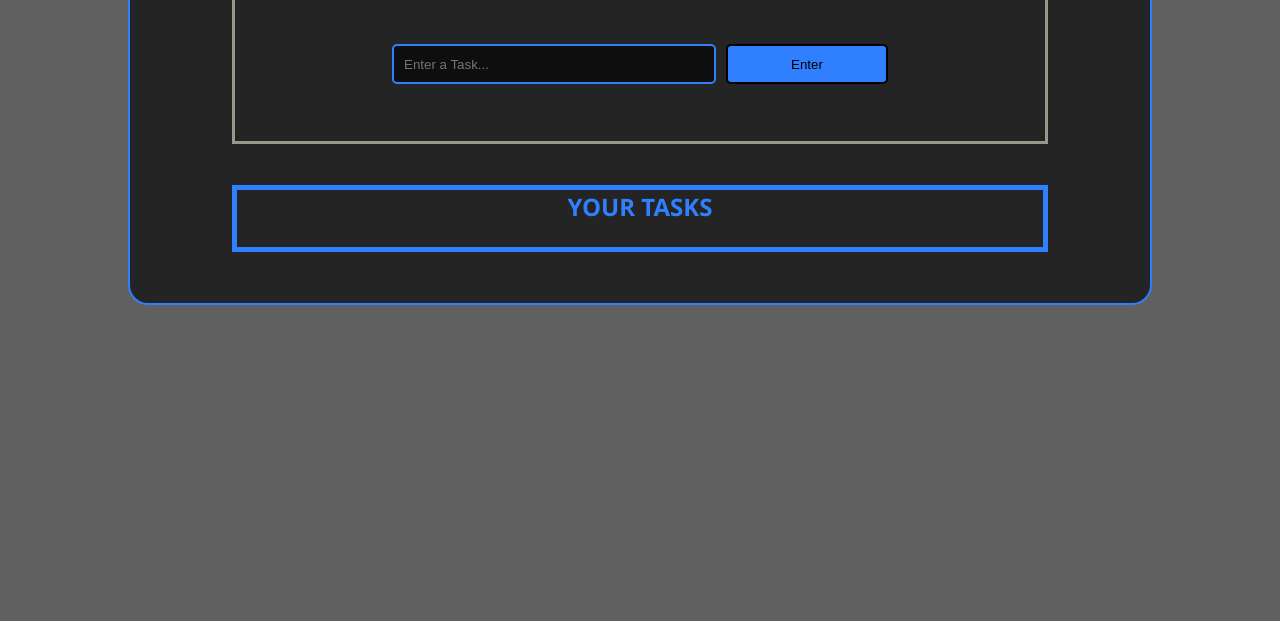
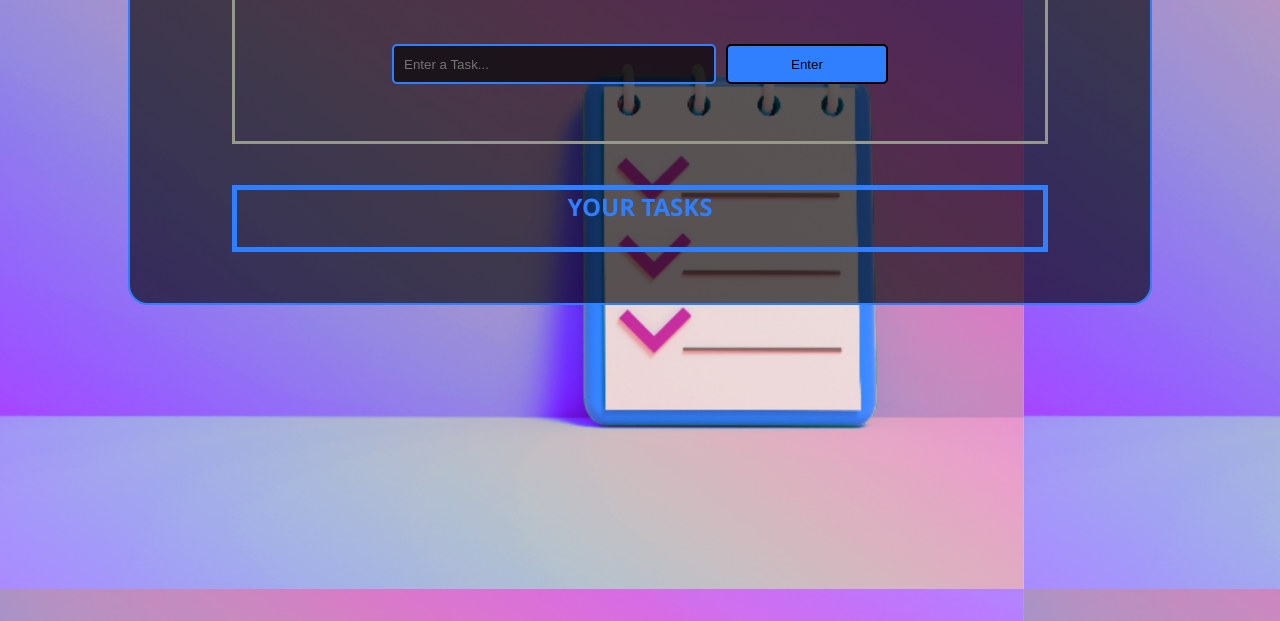
Before and after one commit to TajjDev/to-do-list, a website: page index.html in a window 1280 px wide. Shown: the part 179-800 px from the top of the page. Drawn offline with Linux system fonts and the light colour scheme.

Commit message:
Update style.css

```diff
--- a/style.css
+++ b/style.css
@@ -11,7 +11,7 @@ body{
     align-items: center;
     color: rgb(47, 127, 255);
     font-family: 'Segoe UI', Tahoma, Geneva, Verdana, sans-serif;
-    background: rgba(0, 0, 0, 0.623);
+    background: url(./todoBg.png);
 }
 main{
     margin-top: 10%;
```
